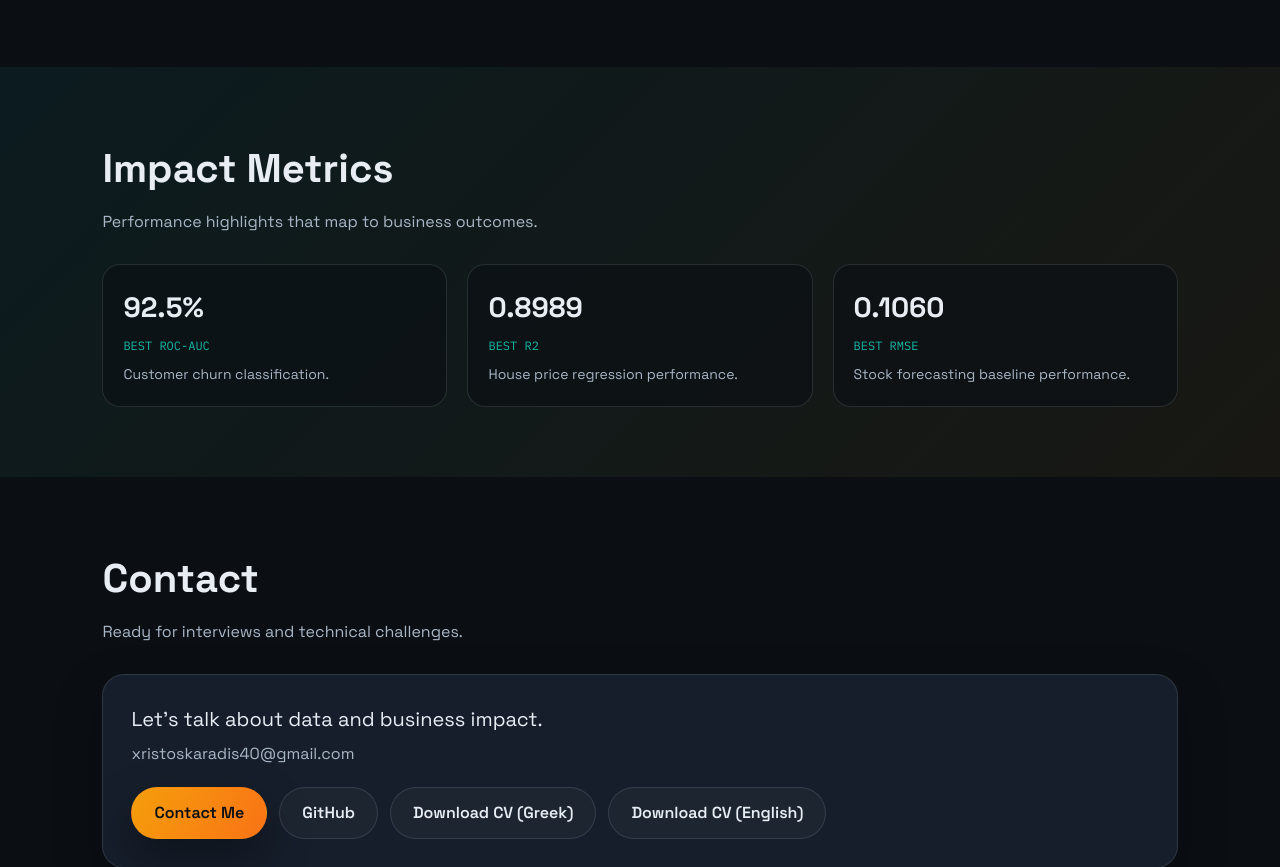
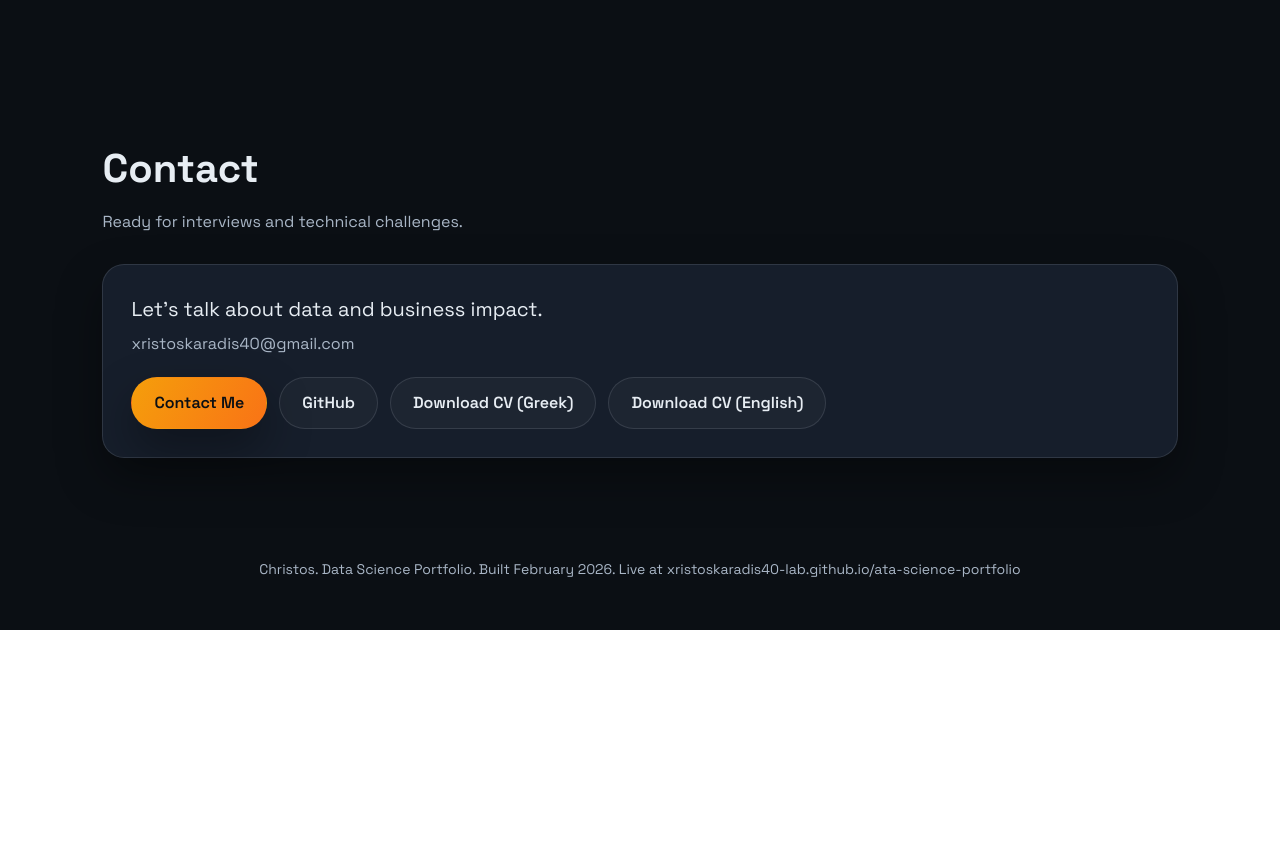
Before and after one commit to xristoskaradis40-lab/ata-science-portfolio, a plain HTML site: page index.html in a window 1280 px wide. Shown: the part 1773-2640 px from the top of the page. After the commit the page ends 2403 px from the top, so only its background shows below. Drawn offline with Linux system fonts and the light colour scheme.

Commit message:
Remove metrics section

```diff
--- a/index.html
+++ b/index.html
@@ -152,30 +152,6 @@
       </div>
     </section>
 
-    <section id="metrics" class="section metrics">
-      <div class="section-header">
-        <h2>Impact Metrics</h2>
-        <p>Performance highlights that map to business outcomes.</p>
-      </div>
-      <div class="metrics-grid">
-        <div class="metric">
-          <div class="metric-value">92.5%</div>
-          <div class="metric-label">Best ROC-AUC</div>
-          <p>Customer churn classification.</p>
-        </div>
-        <div class="metric">
-          <div class="metric-value">0.8989</div>
-          <div class="metric-label">Best R2</div>
-          <p>House price regression performance.</p>
-        </div>
-        <div class="metric">
-          <div class="metric-value">0.1060</div>
-          <div class="metric-label">Best RMSE</div>
-          <p>Stock forecasting baseline performance.</p>
-        </div>
-      </div>
-    </section>
-
     <section id="contact" class="section contact">
       <div class="section-header">
         <h2>Contact</h2>
```
